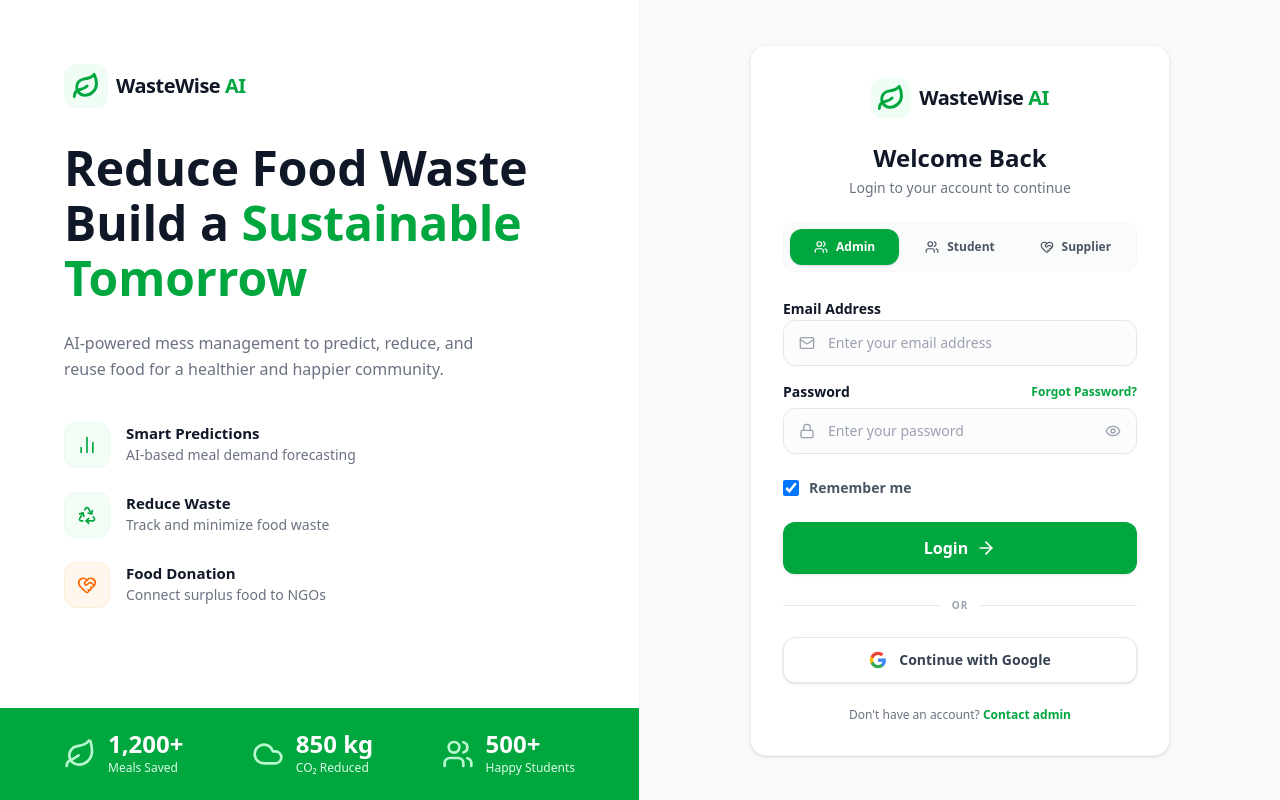
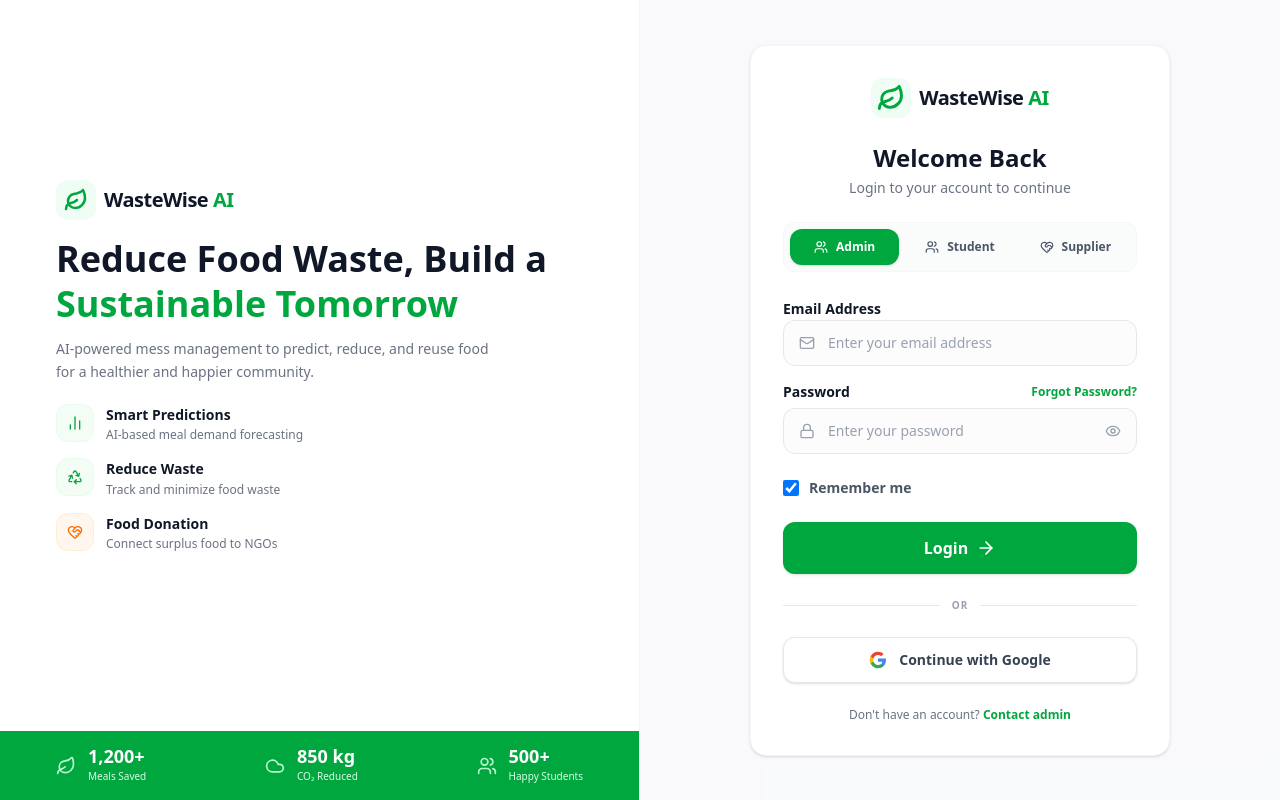
Before and after one commit to saritasuthar276-oss/West-Care-, a Next.js app: page /login in a window 1280 px wide. Built offline with nearby package versions, Linux system fonts and the light colour scheme.

Commit message:
Fix bottom green bar cutoff in left panel by reducing vertical layout space

```diff
--- a/src/app/login/page.tsx
+++ b/src/app/login/page.tsx
@@ -26,83 +26,82 @@ export default function LoginPage() {
     <div className="h-screen w-full flex bg-gray-50 font-sans text-gray-900 overflow-hidden">
 
       {/* Left Panel */}
-      <div className="hidden lg:flex flex-col w-1/2 bg-white border-r border-gray-100">
+      <div className="hidden lg:flex flex-col w-1/2 bg-white border-r border-gray-100 h-full">
 
-        {/* Top Content area - removed justify-center to fix top gap */}
-        <div className="flex-1 flex flex-col pt-10 xl:pt-16 px-12 xl:px-16 w-full max-w-3xl mx-auto">
+        {/* Top Content area */}
+        <div className="flex-1 flex flex-col justify-center px-10 xl:px-14 w-full max-w-3xl mx-auto h-full">
 
           {/* Logo */}
-          <div className="flex items-center gap-2 mb-8">
+          <div className="flex items-center gap-2 mb-4">
             <div className="text-green-600 bg-green-50 p-2 rounded-xl">
-              <svg width="28" height="28" viewBox="0 0 24 24" fill="none" stroke="currentColor" strokeWidth="2.5" strokeLinecap="round" strokeLinejoin="round"><path d="M11 20A7 7 0 0 1 9.8 6.1C15.5 5 17 4.48 19 2c1 2 2 4.18 2 8 0 5.5-4.78 10-10 10Z"/><path d="M2 21c0-3 1.85-5.36 5.08-6C9.5 14.52 12 13 13 12"/></svg>
+              <svg width="24" height="24" viewBox="0 0 24 24" fill="none" stroke="currentColor" strokeWidth="2.5" strokeLinecap="round" strokeLinejoin="round"><path d="M11 20A7 7 0 0 1 9.8 6.1C15.5 5 17 4.48 19 2c1 2 2 4.18 2 8 0 5.5-4.78 10-10 10Z"/><path d="M2 21c0-3 1.85-5.36 5.08-6C9.5 14.52 12 13 13 12"/></svg>
             </div>
             <div>
               <h1 className="text-xl font-extrabold tracking-tight">WasteWise <span className="text-green-600">AI</span></h1>
             </div>
           </div>
 
-          <h2 className="text-4xl xl:text-5xl font-extrabold leading-[1.15] mb-6 text-gray-900">
-            Reduce Food Waste<br />
-            Build a <span className="text-green-600">Sustainable Tomorrow</span>
+          <h2 className="text-3xl xl:text-4xl font-extrabold leading-tight mb-3 text-gray-900 pr-4">
+            Reduce Food Waste, Build a <span className="text-green-600">Sustainable Tomorrow</span>
           </h2>
 
-          <p className="text-gray-500 text-base mb-10 max-w-md leading-relaxed">
+          <p className="text-gray-500 text-sm mb-5 max-w-md leading-relaxed">
             AI-powered mess management to predict, reduce, and reuse food for a healthier and happier community.
           </p>
 
-          <div className="grid grid-cols-1 gap-6 max-w-md">
-            <div className="flex items-start gap-4">
-              <div className="bg-green-50/80 p-3 rounded-xl text-green-600 border border-green-100/50">
-                <BarChart2 className="w-5 h-5" />
+          <div className="grid grid-cols-1 gap-4 max-w-md">
+            <div className="flex items-start gap-3">
+              <div className="bg-green-50/80 p-2.5 rounded-xl text-green-600 border border-green-100/50">
+                <BarChart2 className="w-4 h-4" />
               </div>
               <div className="pt-0.5">
-                <h3 className="font-bold text-[15px] text-gray-900 leading-tight mb-1">Smart Predictions</h3>
-                <p className="text-sm text-gray-500 leading-tight">AI-based meal demand forecasting</p>
+                <h3 className="font-bold text-[14px] text-gray-900 leading-tight mb-1">Smart Predictions</h3>
+                <p className="text-xs text-gray-500 leading-tight">AI-based meal demand forecasting</p>
               </div>
             </div>
-            <div className="flex items-start gap-4">
-              <div className="bg-green-50/80 p-3 rounded-xl text-green-600 border border-green-100/50">
-                <Recycle className="w-5 h-5" />
+            <div className="flex items-start gap-3">
+              <div className="bg-green-50/80 p-2.5 rounded-xl text-green-600 border border-green-100/50">
+                <Recycle className="w-4 h-4" />
               </div>
               <div className="pt-0.5">
-                <h3 className="font-bold text-[15px] text-gray-900 leading-tight mb-1">Reduce Waste</h3>
-                <p className="text-sm text-gray-500 leading-tight">Track and minimize food waste</p>
+                <h3 className="font-bold text-[14px] text-gray-900 leading-tight mb-1">Reduce Waste</h3>
+                <p className="text-xs text-gray-500 leading-tight">Track and minimize food waste</p>
               </div>
             </div>
-            <div className="flex items-start gap-4">
-              <div className="bg-orange-50 p-3 rounded-xl text-orange-500 border border-orange-100">
-                <HeartHandshake className="w-5 h-5" />
+            <div className="flex items-start gap-3">
+              <div className="bg-orange-50 p-2.5 rounded-xl text-orange-500 border border-orange-100">
+                <HeartHandshake className="w-4 h-4" />
               </div>
               <div className="pt-0.5">
-                <h3 className="font-bold text-[15px] text-gray-900 leading-tight mb-1">Food Donation</h3>
-                <p className="text-sm text-gray-500 leading-tight">Connect surplus food to NGOs</p>
+                <h3 className="font-bold text-[14px] text-gray-900 leading-tight mb-1">Food Donation</h3>
+                <p className="text-xs text-gray-500 leading-tight">Connect surplus food to NGOs</p>
               </div>
             </div>
           </div>
         </div>
 
         {/* Bottom Green Stats Bar */}
-        <div className="bg-green-600 py-6 px-12 xl:px-16 text-white shrink-0">
+        <div className="bg-green-600 py-4 px-10 xl:px-14 text-white shrink-0 mt-auto">
           <div className="flex justify-between items-center max-w-3xl mx-auto">
             <div className="flex items-center gap-3">
-              <Leaf className="w-6 h-6 xl:w-8 xl:h-8 text-green-200" />
+              <Leaf className="w-5 h-5 text-green-200" />
               <div>
-                <div className="text-xl xl:text-2xl font-extrabold leading-none">1,200+</div>
-                <div className="text-[11px] xl:text-xs text-green-100 font-medium mt-1">Meals Saved</div>
+                <div className="text-lg font-extrabold leading-none">1,200+</div>
+                <div className="text-[10px] text-green-100 font-medium mt-1">Meals Saved</div>
               </div>
             </div>
             <div className="flex items-center gap-3">
-              <Cloud className="w-6 h-6 xl:w-8 xl:h-8 text-green-200" />
+              <Cloud className="w-5 h-5 text-green-200" />
               <div>
-                <div className="text-xl xl:text-2xl font-extrabold leading-none">850 kg</div>
-                <div className="text-[11px] xl:text-xs text-green-100 font-medium mt-1">CO₂ Reduced</div>
+                <div className="text-lg font-extrabold leading-none">850 kg</div>
+                <div className="text-[10px] text-green-100 font-medium mt-1">CO₂ Reduced</div>
               </div>
             </div>
             <div className="flex items-center gap-3">
-              <Users className="w-6 h-6 xl:w-8 xl:h-8 text-green-200" />
+              <Users className="w-5 h-5 text-green-200" />
               <div>
-                <div className="text-xl xl:text-2xl font-extrabold leading-none">500+</div>
-                <div className="text-[11px] xl:text-xs text-green-100 font-medium mt-1">Happy Students</div>
+                <div className="text-lg font-extrabold leading-none">500+</div>
+                <div className="text-[10px] text-green-100 font-medium mt-1">Happy Students</div>
               </div>
             </div>
           </div>
```
